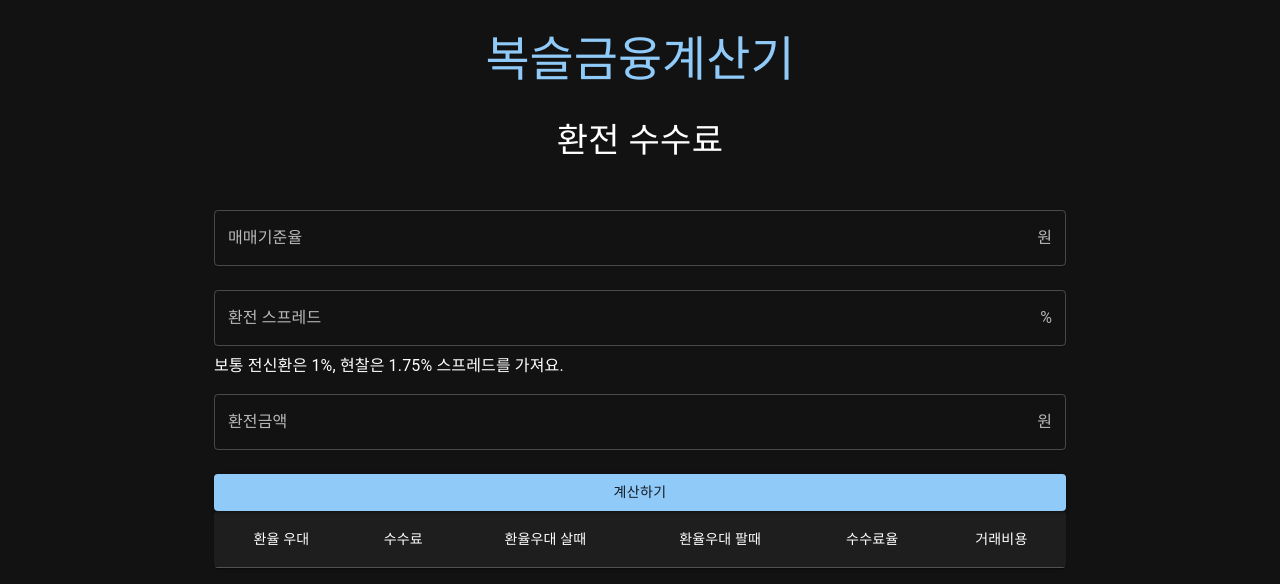
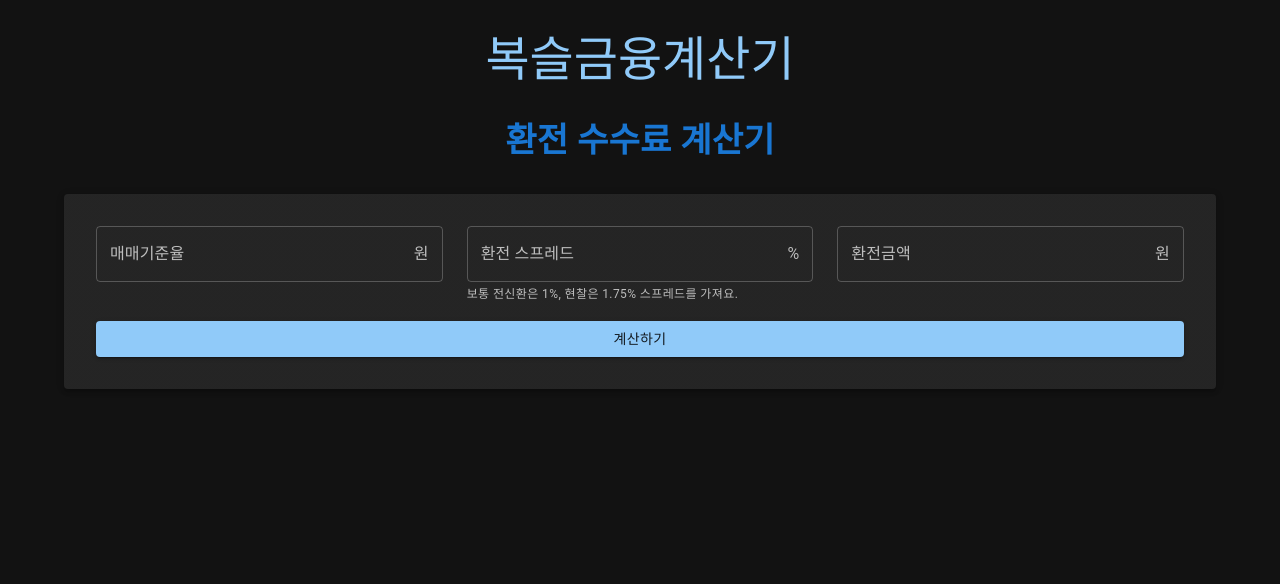
Before and after one commit to setvect/BokslCalc, a Next.js app: page /currency-exchange in a window 1280 px wide. Shown: the top 584 px of the page. Built offline with nearby package versions, Linux system fonts and the light colour scheme.

Commit message:
디자인 개선

```diff
--- a/src/app/currency-exchange/page.tsx
+++ b/src/app/currency-exchange/page.tsx
@@ -16,6 +16,8 @@ import {
   TableRow,
   TextField,
   Typography,
+  Box,
+  Grid,
 } from "@mui/material";
 import { useState } from "react";
 
@@ -106,16 +108,17 @@ export default function CompoundInterestCalculator() {
   };
 
   return (
-    <Container maxWidth="md">
-      <Typography variant="h4" gutterBottom align="center" sx={{ my: 4 }}>
-        환전 수수료
+    <Container maxWidth="lg">
+      <Typography variant="h4" gutterBottom align="center" sx={{ my: 4, fontWeight: "bold", color: "#1976d2" }}>
+        환전 수수료 계산기
       </Typography>
-      <div>
+      <Paper elevation={3} sx={{ p: 4, mb: 4 }}>
+        <Grid container spacing={3}>
+          <Grid item xs={12} md={4}>
             <TextField
               label="매매기준율"
               value={formData.tradeBaseAmount}
               fullWidth
-          margin="normal"
               onChange={(e) => handleInputChange("tradeBaseAmount", parseFloat(e.target.value))}
               error={!!errors.tradeBaseAmount}
               helperText={errors.tradeBaseAmount}
@@ -126,27 +129,28 @@ export default function CompoundInterestCalculator() {
                 endAdornment: <InputAdornment position="end">원</InputAdornment>,
               }}
             />
+          </Grid>
+          <Grid item xs={12} md={4}>
             <TextField
               label="환전 스프레드"
               value={formData.exchangeSpread}
               fullWidth
-          margin="normal"
               onChange={(e) => handleInputChange("exchangeSpread", parseFloat(e.target.value))}
               error={!!errors.exchangeSpread}
-          helperText={errors.exchangeSpread}
-          inputProps={{ maxLength: 15 }}
+              helperText={errors.exchangeSpread || "보통 전신환은 1%, 현찰은 1.75% 스프레드를 가져요."}
+              inputProps={{ maxLength: 5 }}
               autoComplete="off"
               InputProps={{
                 inputComponent: NumberFormatCustom as any,
                 endAdornment: <InputAdornment position="end">%</InputAdornment>,
               }}
             />
-        보통 전신환은 1%, 현찰은 1.75% 스프레드를 가져요.
+          </Grid>
+          <Grid item xs={12} md={4}>
             <TextField
               label="환전금액"
               value={formData.exchangeAmount}
               fullWidth
-          margin="normal"
               onChange={(e) => handleInputChange("exchangeAmount", parseFloat(e.target.value))}
               error={!!errors.exchangeAmount}
               helperText={errors.exchangeAmount}
@@ -157,36 +161,72 @@ export default function CompoundInterestCalculator() {
                 endAdornment: <InputAdornment position="end">원</InputAdornment>,
               }}
             />
+          </Grid>
+        </Grid>
         <Button variant="contained" color="primary" onClick={handleCalculate} fullWidth sx={{ mt: 2 }}>
           계산하기
         </Button>
-        <TableContainer component={Paper}>
-          <Table>
+      </Paper>
+
+      {exchangeRateList.length > 0 && (
+        <TableContainer component={Paper} elevation={3} sx={{ backgroundColor: "#1e1e1e" }}>
+          <Table sx={{ minWidth: 650 }}>
             <TableHead>
-              <TableRow>
-                <TableCell align="center">환율 우대</TableCell>
-                <TableCell align="center">수수료</TableCell>
-                <TableCell align="center">환율우대 살때</TableCell>
-                <TableCell align="center">환율우대 팔때</TableCell>
-                <TableCell align="center">수수료율</TableCell>
-                <TableCell align="center">거래비용</TableCell>
+              <TableRow sx={{ backgroundColor: "#333333" }}>
+                <TableCell align="center" sx={{ fontWeight: "bold", color: "#ffffff", borderBottom: "1px solid #444" }}>
+                  환율 우대
+                </TableCell>
+                <TableCell align="center" sx={{ fontWeight: "bold", color: "#ffffff", borderBottom: "1px solid #444" }}>
+                  수수료
+                </TableCell>
+                <TableCell align="center" sx={{ fontWeight: "bold", color: "#ffffff", borderBottom: "1px solid #444" }}>
+                  환율우대 살때
+                </TableCell>
+                <TableCell align="center" sx={{ fontWeight: "bold", color: "#ffffff", borderBottom: "1px solid #444" }}>
+                  환율우대 팔때
+                </TableCell>
+                <TableCell align="center" sx={{ fontWeight: "bold", color: "#ffffff", borderBottom: "1px solid #444" }}>
+                  수수료율
+                </TableCell>
+                <TableCell align="center" sx={{ fontWeight: "bold", color: "#ffffff", borderBottom: "1px solid #444" }}>
+                  거래비용
+                </TableCell>
               </TableRow>
             </TableHead>
             <TableBody>
               {exchangeRateList.map((row, index) => (
-                <TableRow key={index}>
-                  <TableCell align="right">{row.discountRate}%</TableCell>
-                  <TableCell align="right">{formatNumber(row.fee.toFixed(2))}원</TableCell>
-                  <TableCell align="right">{formatNumber(row.buyDiscount.toFixed(2))}원</TableCell>
-                  <TableCell align="right">{formatNumber(row.sellDiscount.toFixed(2))}원</TableCell>
-                  <TableCell align="right">{formatNumber(row.feeRate.toFixed(2))}%</TableCell>
-                  <TableCell align="right">{formatNumber(row.feeAmount.toFixed(0))}원</TableCell>
+                <TableRow
+                  key={index}
+                  sx={{
+                    "&:nth-of-type(odd)": { backgroundColor: "#2a2a2a" },
+                    "&:nth-of-type(even)": { backgroundColor: "#252525" },
+                    "&:hover": { backgroundColor: "#333333" },
+                  }}
+                >
+                  <TableCell align="right" sx={{ color: "#e0e0e0", borderBottom: "1px solid #333" }}>
+                    {row.discountRate}%
+                  </TableCell>
+                  <TableCell align="right" sx={{ color: "#e0e0e0", borderBottom: "1px solid #333" }}>
+                    {formatNumber(row.fee.toFixed(2))}원
+                  </TableCell>
+                  <TableCell align="right" sx={{ color: "#e0e0e0", borderBottom: "1px solid #333" }}>
+                    {formatNumber(row.buyDiscount.toFixed(2))}원
+                  </TableCell>
+                  <TableCell align="right" sx={{ color: "#e0e0e0", borderBottom: "1px solid #333" }}>
+                    {formatNumber(row.sellDiscount.toFixed(2))}원
+                  </TableCell>
+                  <TableCell align="right" sx={{ color: "#e0e0e0", borderBottom: "1px solid #333" }}>
+                    {formatNumber(row.feeRate.toFixed(2))}%
+                  </TableCell>
+                  <TableCell align="right" sx={{ color: "#e0e0e0", borderBottom: "1px solid #333" }}>
+                    {formatNumber(row.feeAmount.toFixed(0))}원
+                  </TableCell>
                 </TableRow>
               ))}
             </TableBody>
           </Table>
         </TableContainer>
-      </div>
+      )}
     </Container>
   );
 }
```
Lines whose indentation alone changed are shown as unchanged.
